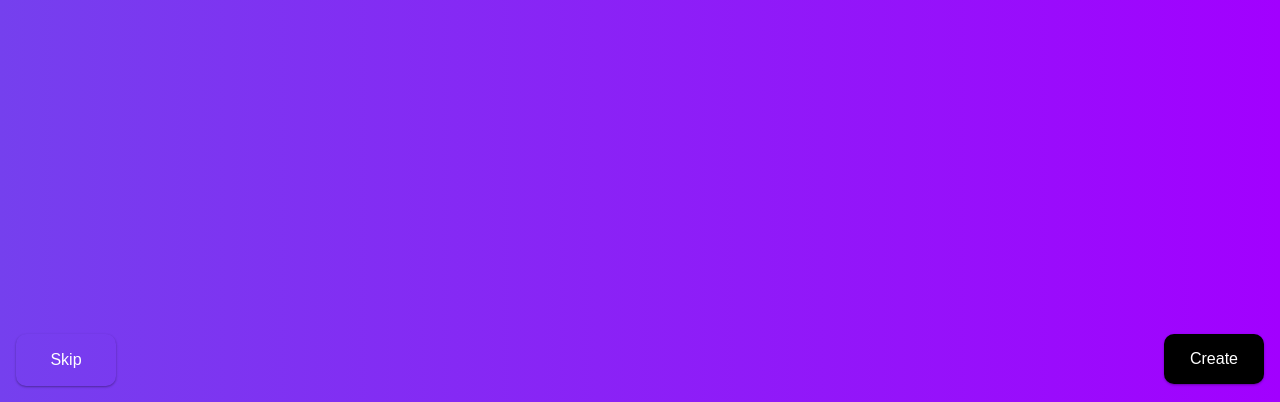
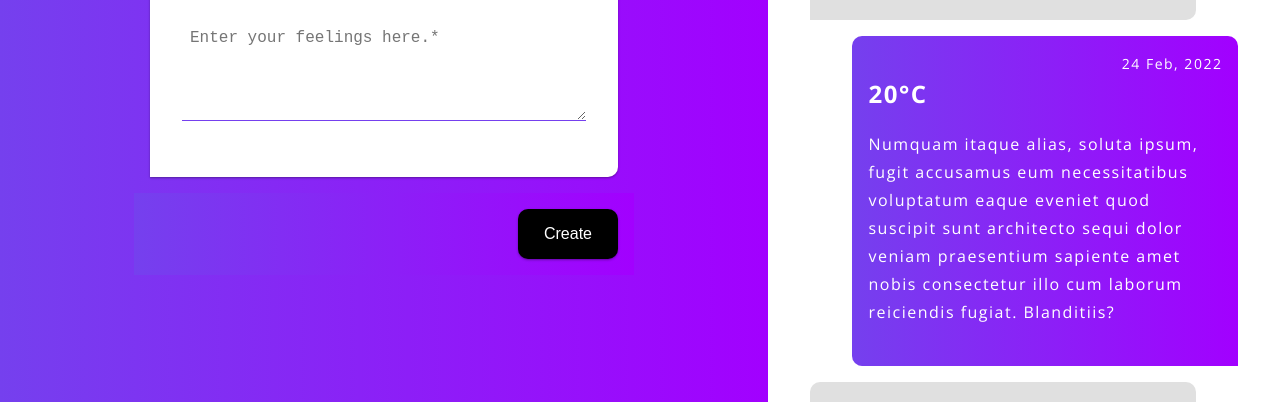
Before and after one commit to zivok/weather-journal, a website: page website/index.html in a window 1280 px wide. Shown: the part 398-800 px from the top of the page. Drawn offline with nearby package versions, Linux system fonts and the light colour scheme.

Commit message:
responsive

```diff
--- a/website/css/entries_layout.css
+++ b/website/css/entries_layout.css
@@ -57,3 +57,32 @@
 #entries__layout h1 {
     margin-left: 1rem;
 }
+
+@media (min-width: 900px) {
+    .app {
+        display: grid;
+        grid-template-columns: 1fr minmax(300px, 40%);
+        grid-template-rows: 1fr;
+    }
+
+    #entries__layout {
+        display: block;
+        overflow-y: scroll;
+    }
+
+    #entries__layout .content {
+        grid-area: 1/2/2/3;
+        height: 100vh;
+        width: 90%;
+        max-width: 580px;
+        margin: 0 auto;
+    }
+
+    #entries__layout .control {
+        display: none;
+    }
+
+    .entries {
+        padding-bottom: 1.5rem;
+    }
+}
--- a/website/css/layout.css
+++ b/website/css/layout.css
@@ -28,3 +28,23 @@
     height: 100vh;
     min-height: 600px;
 }
+
+@media (min-width: 900px) {
+    .app {
+        display: grid;
+        grid-template-columns: 1fr minmax(300px, 40%);
+        grid-template-rows: 1fr;
+    }
+
+    .content {
+        display: block;
+        width: 500px;
+        height: min-content;
+        margin: auto;
+    }
+
+    .control {
+        width:  500px;
+        justify-content: flex-end;
+    }
+}
--- a/website/css/new_layout.css
+++ b/website/css/new_layout.css
@@ -24,3 +24,27 @@
     background: linear-gradient(90deg, rgba(117,64,238,1) 0%, rgba(162,0,255,1) 100%);
     color: white;
 }
+
+@media (min-width: 900px) {
+    #new__layout {
+        display: flex;
+        align-items: center;
+    }
+
+    #new__layout h1 {
+        font-size: 60px;
+        line-height: 5rem;
+    }
+
+    .form {
+        margin: 0;
+    }
+
+    .fieldset {
+        margin: 0;
+    }
+
+    button#index {
+        display: none;
+    }
+}
```
